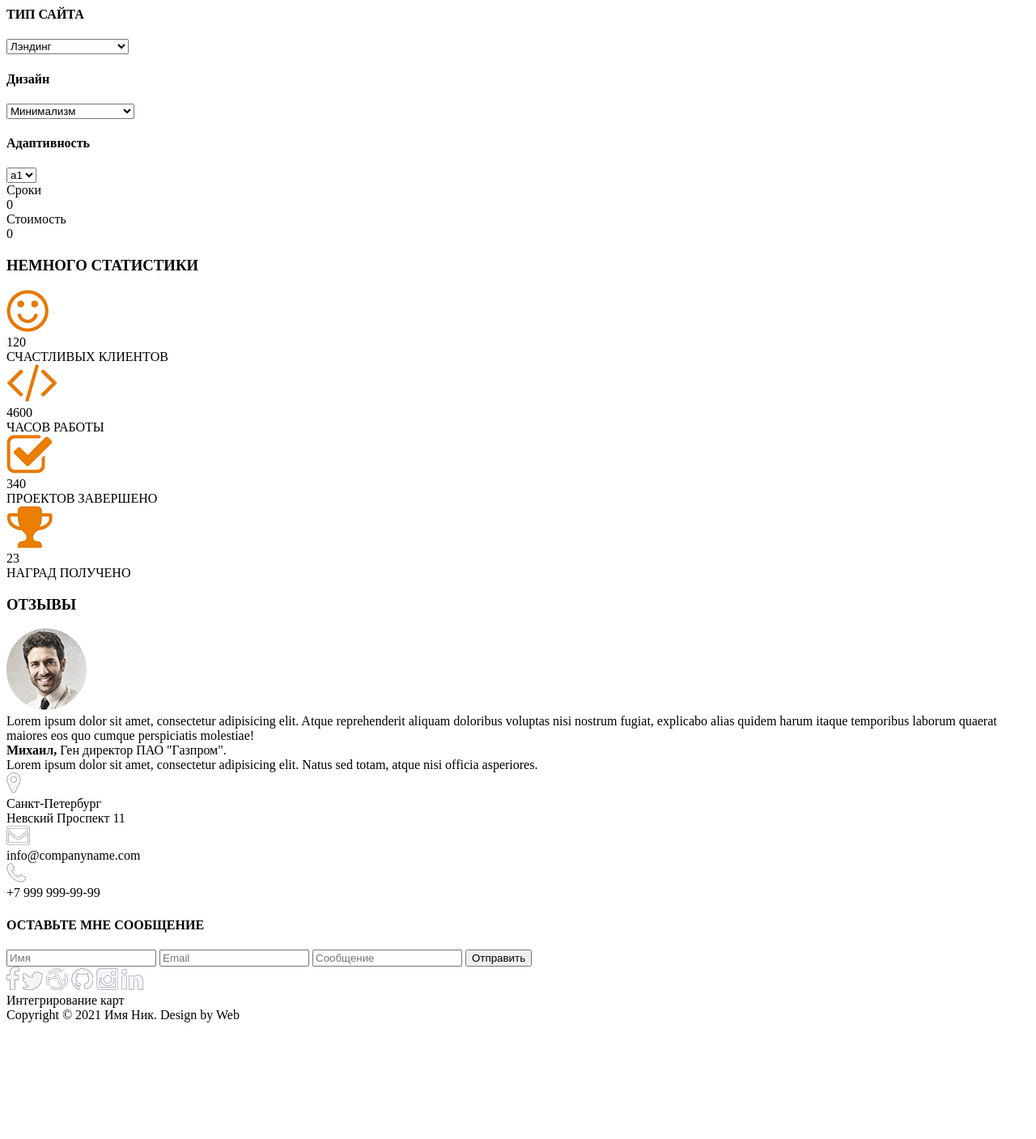
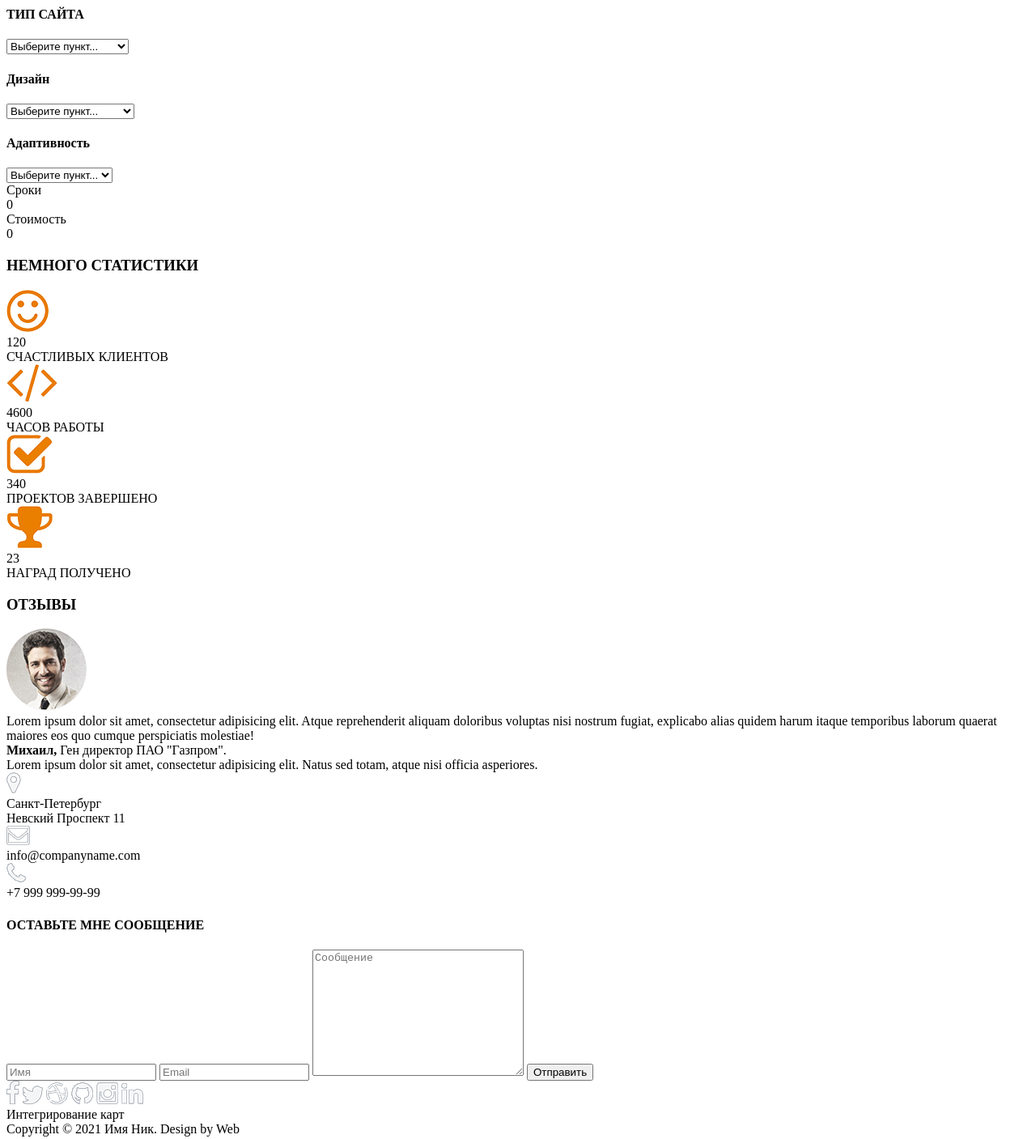
Before and after one commit to Dareiny/Dareiny.github.io, a plain HTML site: page src/index.html in a window 1280 px wide. Shown: the part 2280-3687 px from the top of the page at 81% size. Before the commit the page ends 3551 px from the top, so only its background shows below. Drawn offline with Linux system fonts and the light colour scheme.

Commit message:
Подкорректировал код
Добавил пункт в select и исправил input на textarea

```diff
--- a/src/index.html
+++ b/src/index.html
@@ -84,18 +84,21 @@
         <h3><b>Расчет cтоимости</b></h3>
         <h4>ТИП САЙТА</h4>
         <select name="stype" id="stype" placeholder="Выберите пункт...">
+            <option value="opt" selected disabled>Выберите пункт...</option>
             <option value="opt1">Лэндинг</option>
             <option value="opt2">Сайт-визитка</option>
             <option value="opt3">Корпоротивный сайт</option>
         </select>
         <h4>Дизайн</h4>
         <select name="design" id="design">
+            <option value="opt" selected disabled>Выберите пункт...</option>
             <option value="opt1">Минимализм</option>
             <option value="opt2">Классический стиль</option>
             <option value="opt3">Корпоротивный стиль</option>
         </select>
         <h4>Адаптивность</h4>
         <select name="aability" id="aability">
+            <option value="opt" selected disabled>Выберите пункт...</option>
             <option value="opt1">a1</option>
             <option value="opt2">a2 </option>
             <option value="opt3">a3 </option>
@@ -143,7 +146,7 @@
             <form action="#">
                 <input type="text" name="name" placeholder="Имя">
                 <input type="text" name="email" placeholder="Email">
-                <input type="text" name="message" placeholder="Сообщение">
+                <textarea name="message" id="mes1" cols="30" rows="10" placeholder="Сообщение"></textarea>
                 <input type="reset" value="Отправить">
             </form>
         </div>
```
